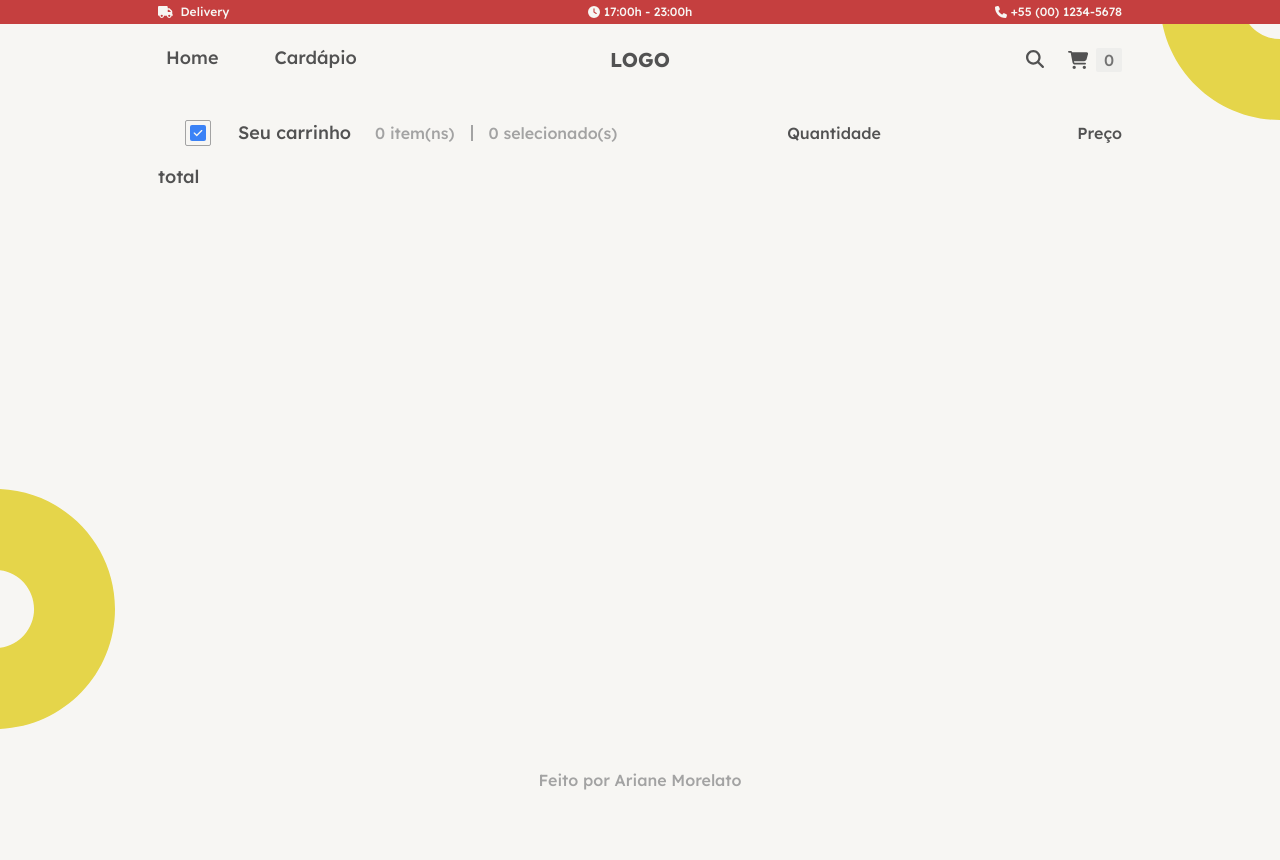
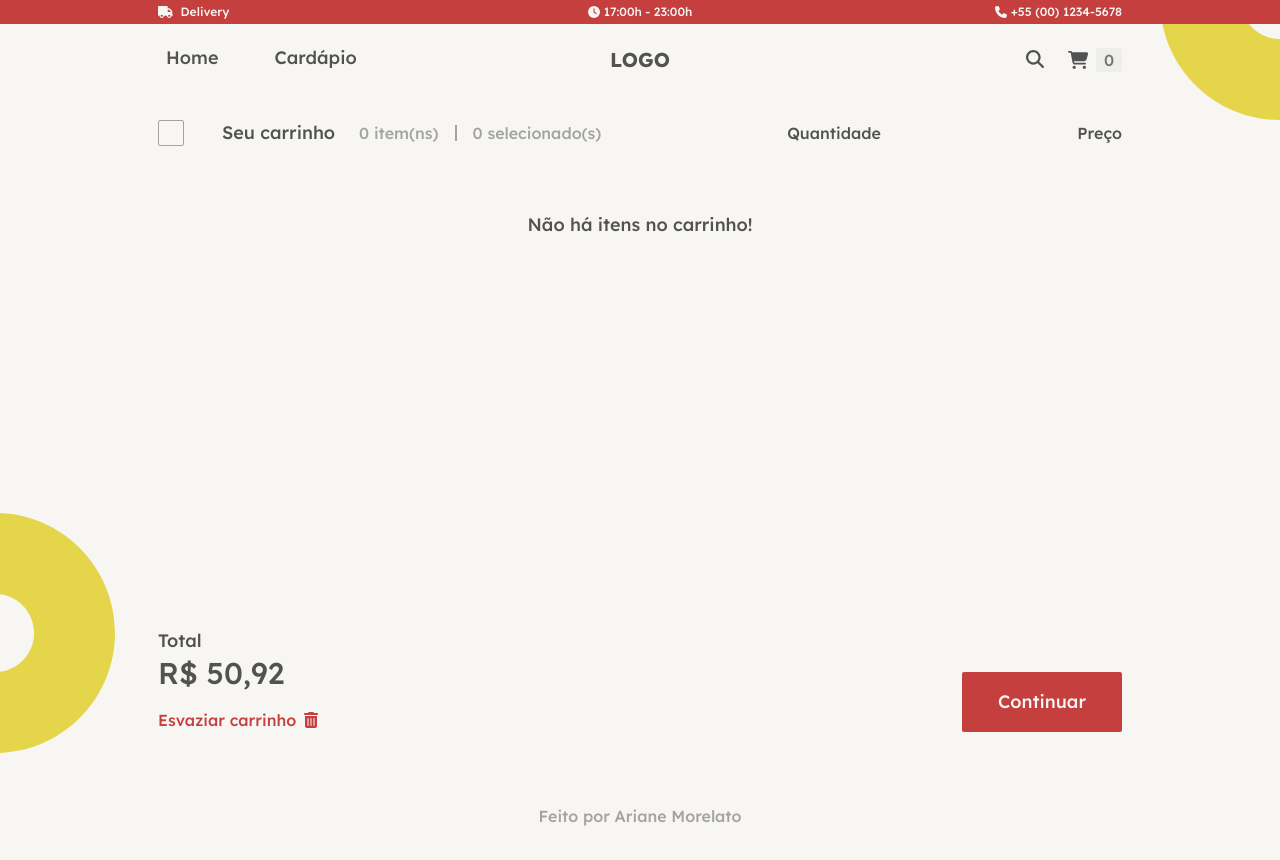
Before and after one commit to aridsm/food-app-2, a React (Vite) app: page /cart in a window 1280 px wide. Before the commit the page ends 824 px from the top, so only its background shows below. Built offline with nearby package versions, Linux system fonts and the light colour scheme.

Commit message:
fix: ajustes na tela cart

```diff
--- a/src/components/General/CheckBox.tsx
+++ b/src/components/General/CheckBox.tsx
@@ -7,7 +7,7 @@ const CheckBox: React.FC<{
   className?: string;
 }> = ({ onSelect, selected, className }) => {
   return (
-    <div className={`w-20 flex justify-center ${className}`}>
+    <div className={`w-16 flex justify-start ${className}`}>
       <button
         className="rounded-sm w-[26px] h-[26px] p-1 border border-neutral-400 "
         onClick={onSelect}
--- a/src/components/General/Footer.tsx
+++ b/src/components/General/Footer.tsx
@@ -1,6 +1,6 @@
 const Footer: React.FC = () => {
   return (
-    <footer className="flex items-center text-neutral-400 pb-4 pt-12 text-base justify-center">
+    <footer className="flex items-center text-neutral-400 pb-4 pt-8 text-base justify-center">
       Feito por Ariane Morelato
     </footer>
   );
--- a/src/routes/pages/Cart/Cart.tsx
+++ b/src/routes/pages/Cart/Cart.tsx
@@ -1,11 +1,16 @@
 import ItemCart from "../../../components/Cart/ItemCart";
-import { useAppSelector } from "../../../store/hooks";
+import { useAppDispatch, useAppSelector } from "../../../store/hooks";
 import { useState } from "react";
 import CartItem from "../../../types/CartItem";
 import CheckBox from "../../../components/General/CheckBox";
+import { FontAwesomeIcon } from "@fortawesome/react-fontawesome";
+import { faTrashCan } from "@fortawesome/free-solid-svg-icons";
+import { cartActions } from "../../../store/cartStore.store";
+import { NavLink } from "react-router-dom";
 
 const Cart: React.FC = () => {
   const cart = useAppSelector((state) => state.cart);
+  const dispatch = useAppDispatch();
 
   const [selectedItems, setSelectedItems] = useState<CartItem[]>([]);
 
@@ -17,18 +22,27 @@ const Cart: React.FC = () => {
     }
   };
 
+  const deleteAllItems = () => {
+    dispatch(cartActions.cleanCart());
+    setSelectedItems([]);
+  };
+
   return (
     <div className="flex flex-col h-full w-full">
       <div>
         <div className="flex items-center">
           <CheckBox
             onSelect={onSelectAllItems}
-            selected={cart.cartItems.length === selectedItems.length}
+            selected={
+              cart.cartItems.length
+                ? cart.cartItems.length === selectedItems.length
+                : false
+            }
           />
           <p>Seu carrinho</p>
 
           <div className="flex text-neutral-400 ml-6 text-base leading-none">
-            <span>{cart.totalItems} item(ns)</span>
+            <span>{cart.cartItems.length} item(ns)</span>
             <span className="ml-4 border-l-2 border-l-neutral-400 pl-4">
               {selectedItems.length} selecionado(s)
             </span>
@@ -39,7 +53,8 @@ const Cart: React.FC = () => {
             <p className="w-48 text-end">Preço</p>
           </div>
         </div>
-        <ul className="mt-4 flex flex-col divide-y-2 gap-4">
+        {cart.cartItems.length > 0 ? (
+          <ul className="mt-4 flex flex-col divide-y-2 gap-4 h-[58vh] overflow-auto">
             {cart.cartItems.map((cartItem) => (
               <ItemCart
                 item={cartItem}
@@ -48,8 +63,28 @@ const Cart: React.FC = () => {
               />
             ))}
           </ul>
+        ) : (
+          <p className="h-[58vh] text-center pt-16">
+            Não há itens no carrinho!
+          </p>
+        )}
       </div>
-      <div>total</div>
+      <div className="flex justify-between items-end pt-4">
+        <div>
+          <p>Total</p>
+          <span className="text-3xl">R$ 50,92</span>
+          <button
+            className="text-red-theme flex gap-2 items-center mt-4 text-base"
+            onClick={deleteAllItems}
+          >
+            Esvaziar carrinho
+            <FontAwesomeIcon icon={faTrashCan} />
+          </button>
+        </div>
+        <NavLink className="button" to="/payment">
+          Continuar
+        </NavLink>
+      </div>
     </div>
   );
 };
```
Lines whose indentation alone changed are shown as unchanged.
